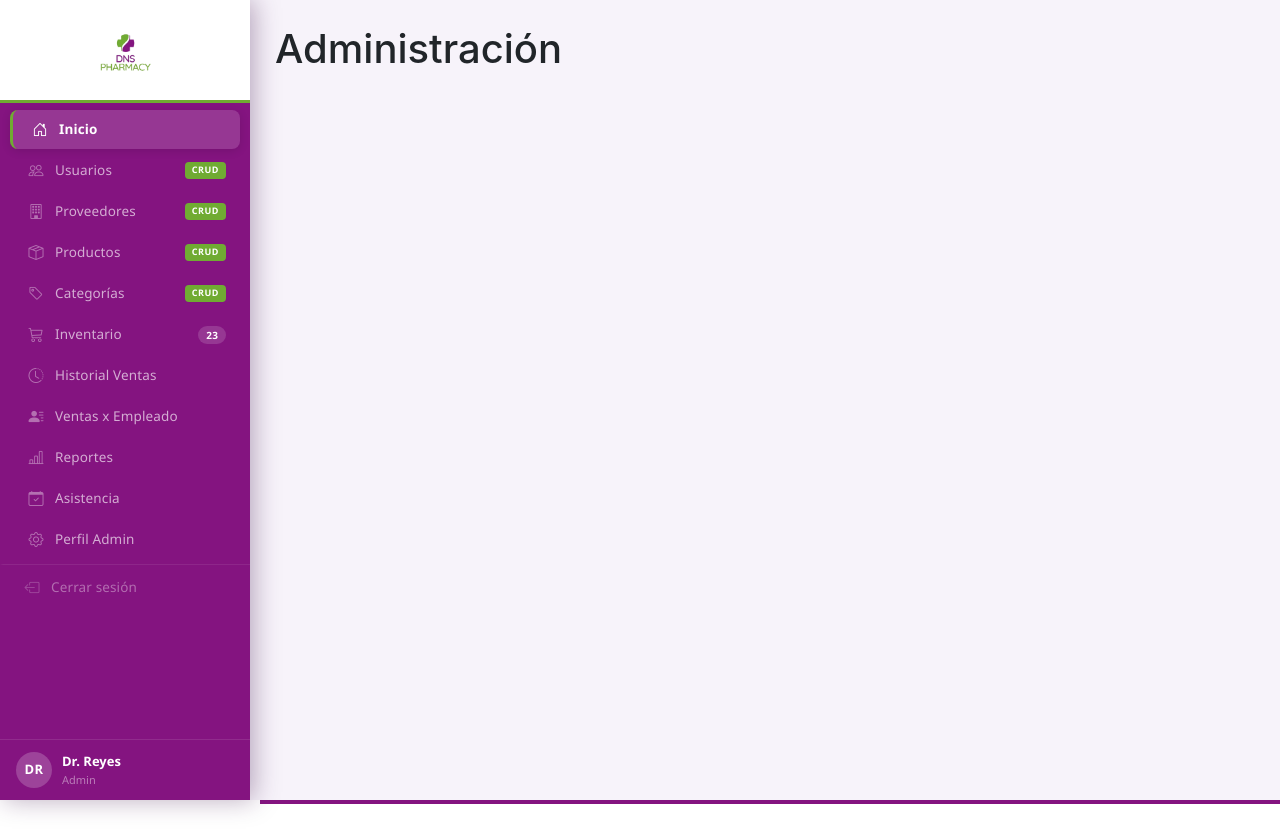
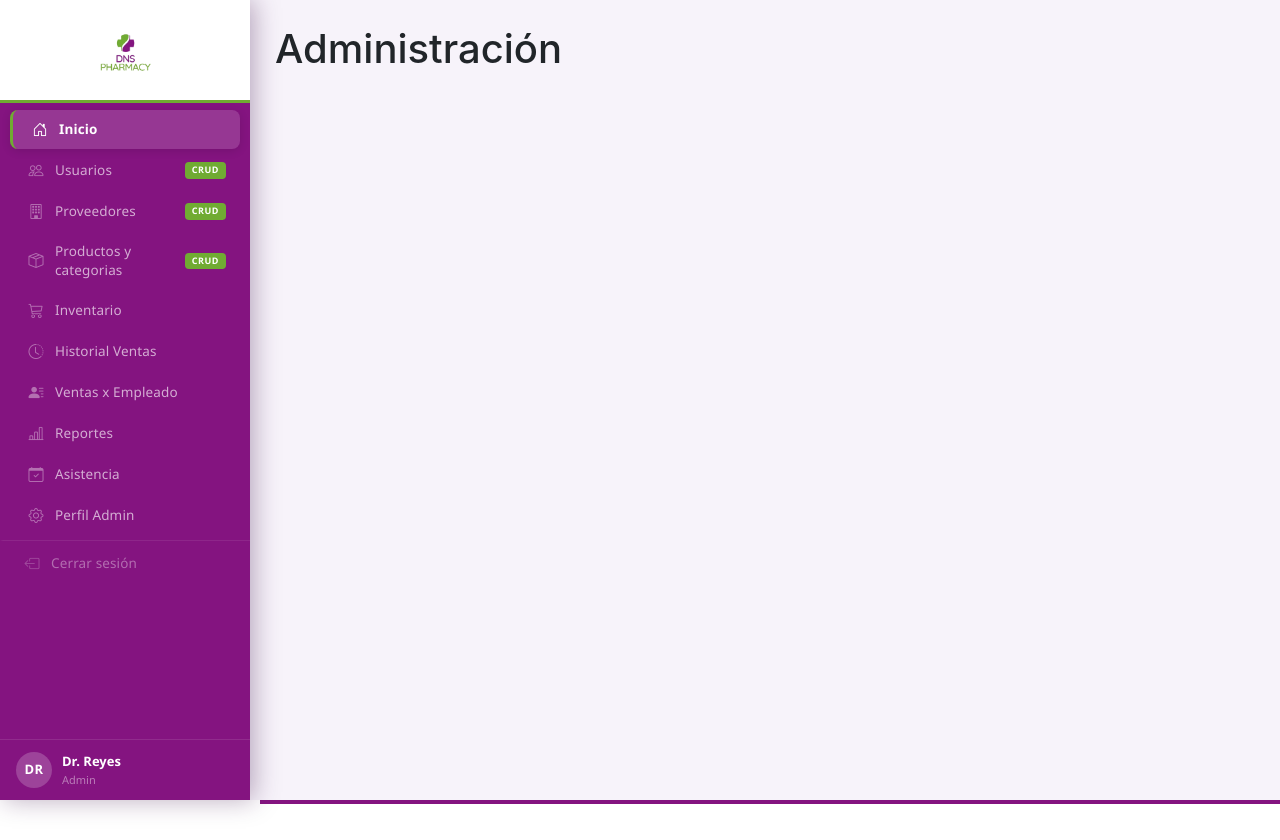
Before and after one commit to Josereph/DNS_Pharmacy, a PHP site: page / in a window 1280 px wide. Shown: the top 840 px of the page. Run offline with PHP 8.4, Linux system fonts and the light colour scheme.

Commit message:
cambios de unas opciones

```diff
--- a/views/layouts/slider.php
+++ b/views/layouts/slider.php
@@ -47,25 +47,15 @@ $admin_ini    = strtoupper(substr($admin_nombre, 0, 2));
         <a class="nav-link <?php echo ($pagina_actual == 'productos.php') ? 'active' : ''; ?>"
            href="<?php echo $views; ?>/productos.php">
             <i class="bi bi-box-seam"></i>
-            Productos
+            Productos y categorias
             <span class="badge-crud">CRUD</span>
         </a>
-
-        <a class="nav-link <?php echo ($pagina_actual == 'categorias.php') ? 'active' : ''; ?>"
-           href="<?php echo $views; ?>/categorias.php">
-            <i class="bi bi-tag"></i>
-            Categorías
-            <span class="badge-crud">CRUD</span>
-        </a>
-
-
 
 
         <a class="nav-link <?php echo ($pagina_actual == 'compras.php') ? 'active' : ''; ?>"
            href="<?php echo $views; ?>/compras.php">
             <i class="bi bi-cart3"></i>
             Inventario
-            <span class="badge-num">23</span>
         </a>
 
 
```
